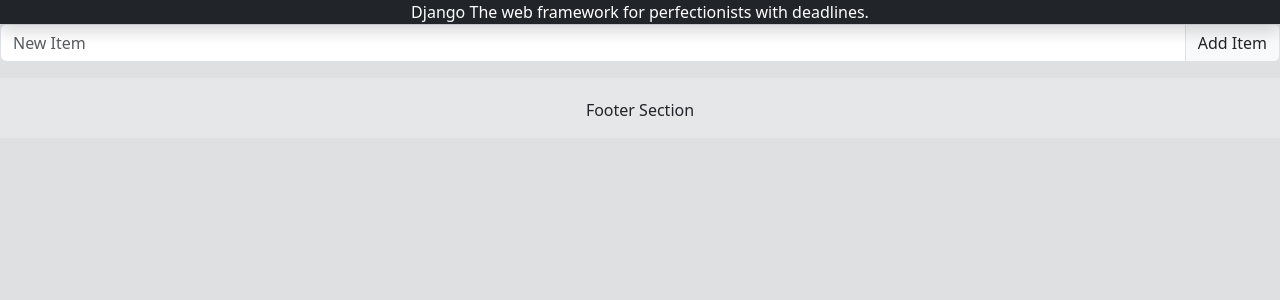
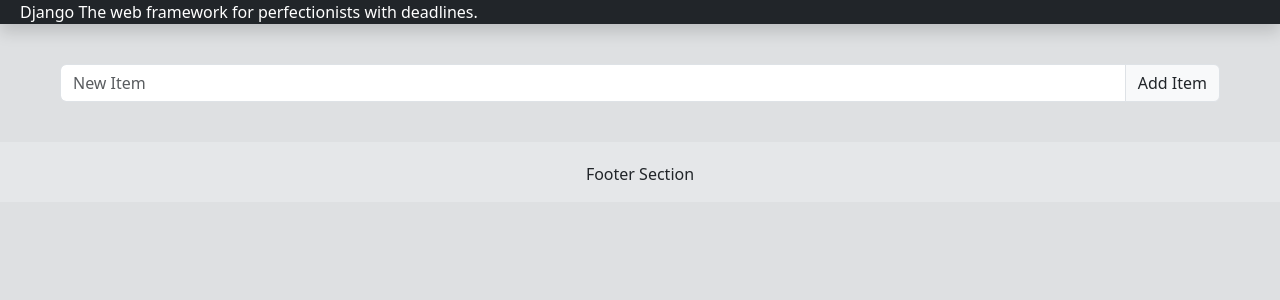
Before and after one commit to josecome/django-getting-started-todo-app, a Django app: page / in a window 1280 px wide. Shown: the top 300 px of the page. Run offline with Django 4.2, Linux system fonts and the light colour scheme.

Commit message:
Minor updates made

```diff
--- a/main/templates/header.html
+++ b/main/templates/header.html
@@ -1,5 +1,5 @@
 <header class="navbar navbar-dark sticky-top bg-dark flex-md-nowrap p-0 shadow">
-    <div class="navbar-nav"style="color: white; text-align: center; width: 100%; display: inline;">
-        <span>Django</span> <span>The web framework for perfectionists with deadlines.</span>
+    <div class="navbar-nav"style="color: white; text-align: center; width: 100%; display: inline; text-align: left">
+        <span style="margin-left: 20px;">Django</span> <span>The web framework for perfectionists with deadlines.</span>
     </div>
 </header>
--- a/main/templates/home.html
+++ b/main/templates/home.html
@@ -1,18 +1,20 @@
 {% extends "base.html" %}
 {% block title %}Home{% endblock %}
 {% block content %}
-<div>
-
+<div style="margin: 40px 80px 40px 40px;">
     <form method="POST" action="/add_item/">
       {% csrf_token %}
-      <div class="input-group mb-3 input-item">
+      <div class="input-group mb-3 input-item" style="margin: 20px;">
         <input type="text" name="name" class="form-control" placeholder="New Item" aria-label="New Item" aria-describedby="basic-addon2">
         <button type="submit" class="input-group-text" id="basic-addon2">Add Item</button>
       </div>
     </form>
     {% for items in todo_items %}
-    <div class="fieldWrapper">
-        {{ items.name }}
+    <div class="input-group mb-3" style="margin: 20px; background-color: white; padding: 6px;">
+      <div class="input-group-text">
+        <input class="form-check-input mt-0" type="checkbox" value="" aria-label="Checkbox for following text input">
+      </div>
+      <span class="form-control" style="padding-left: 20px;">{{ items.name }}</span>
     </div>
     {% endfor %}
 </div>
```
